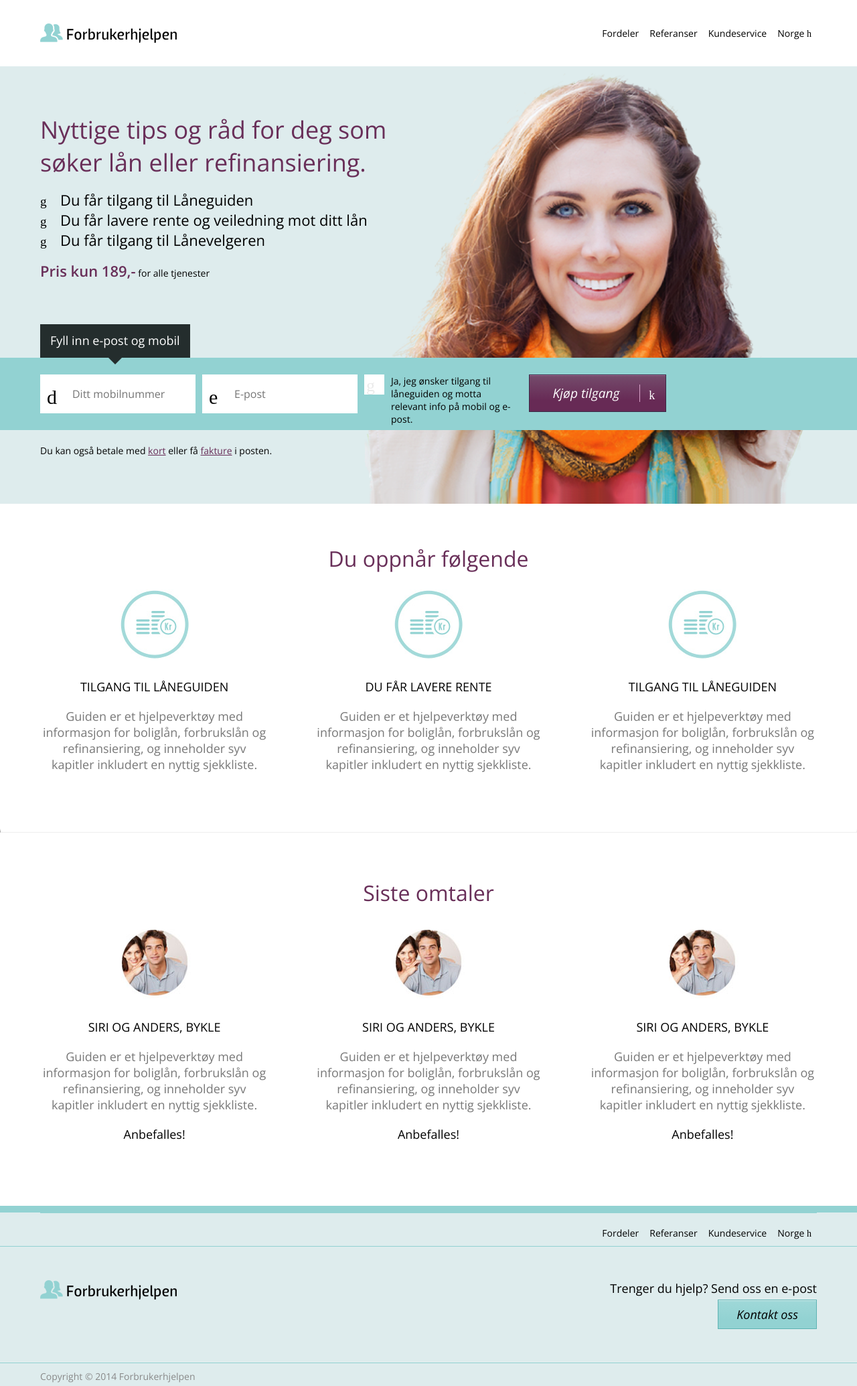
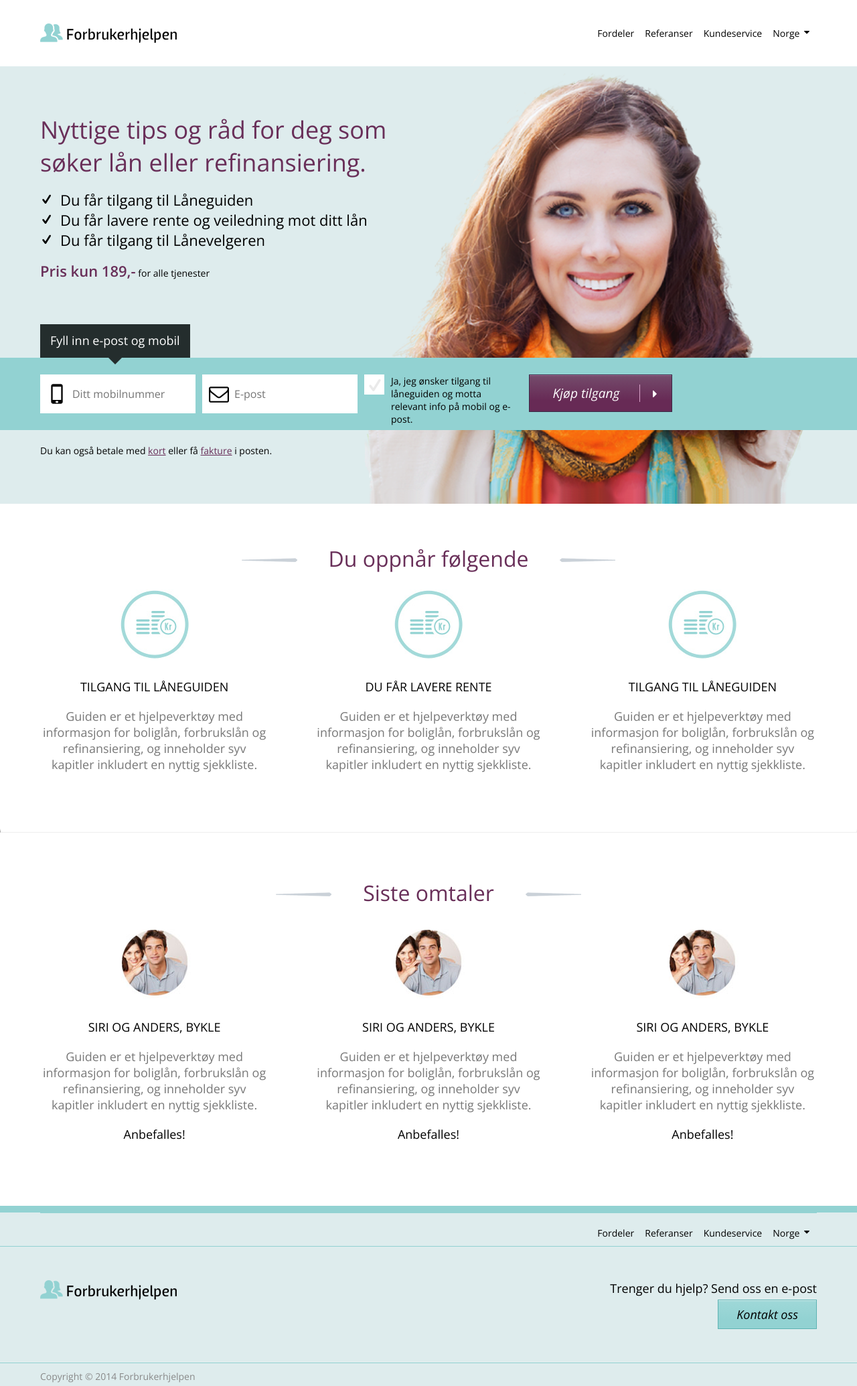
Before and after one commit to front/forbrukerhjelpen-static, a Jekyll site: the page built from index.html, in a window 1280 px wide. Shown: the whole page at 67% size. Built offline with Jekyll 4.4.1, drawn with Linux system fonts in a browser that asks for light colours; some web fonts are replaced.

Commit message:
Corrected icon paths

```diff
--- a/css/icons.css
+++ b/css/icons.css
@@ -2,11 +2,11 @@
 
 @font-face {
   font-family: "forbrukerhjelpen";
-  src:url("fonts/forbrukerhjelpen.eot");
-  src:url("fonts/forbrukerhjelpen.eot?#iefix") format("embedded-opentype"),
-    url("fonts/forbrukerhjelpen.woff") format("woff"),
-    url("fonts/forbrukerhjelpen.ttf") format("truetype"),
-    url("fonts/forbrukerhjelpen.svg#forbrukerhjelpen") format("svg");
+  src:url("../fonts/forbrukerhjelpen.eot");
+  src:url("../fonts/forbrukerhjelpen.eot?#iefix") format("embedded-opentype"),
+    url("../fonts/forbrukerhjelpen.woff") format("woff"),
+    url("../fonts/forbrukerhjelpen.ttf") format("truetype"),
+    url("../fonts/forbrukerhjelpen.svg#forbrukerhjelpen") format("svg");
   font-weight: normal;
   font-style: normal;
 
--- a/css/style.css
+++ b/css/style.css
@@ -400,7 +400,7 @@ a {
   content: "";
   width: 130px;
   height: 20px;
-  background: url(img/info-item-left.png) center left no-repeat;
+  background: url(../img/info-item-left.png) center left no-repeat;
   display: inline-block;
 }
 /* line 78, ../sass/partials/module/partials/_content.scss */
@@ -408,7 +408,7 @@ a {
   content: "";
   width: 130px;
   height: 20px;
-  background: url(img/info-item-right.png) center right no-repeat;
+  background: url(../img/info-item-right.png) center right no-repeat;
   display: inline-block;
 }
 @media (min-width: 960px) {
--- a/sass/partials/module/partials/_content.scss
+++ b/sass/partials/module/partials/_content.scss
@@ -72,14 +72,14 @@
 			content: "";
 			width: 130px;
 			height: 20px;
-			background: url(img/info-item-left.png) center left no-repeat;
+			background: url(../img/info-item-left.png) center left no-repeat;
 			display: inline-block;
 		}
 		h2:after {
 			content: "";
 			width: 130px;
 			height: 20px;
-			background: url(img/info-item-right.png) center right no-repeat;
+			background: url(../img/info-item-right.png) center right no-repeat;
 			display: inline-block;
 		}
 
```
